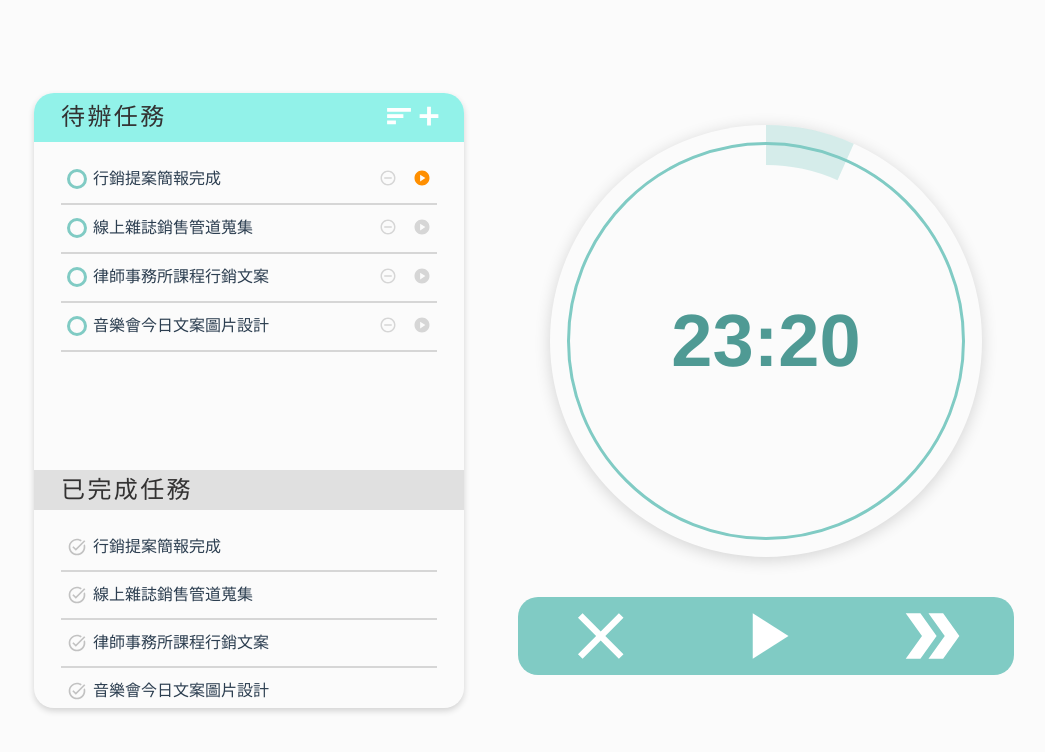
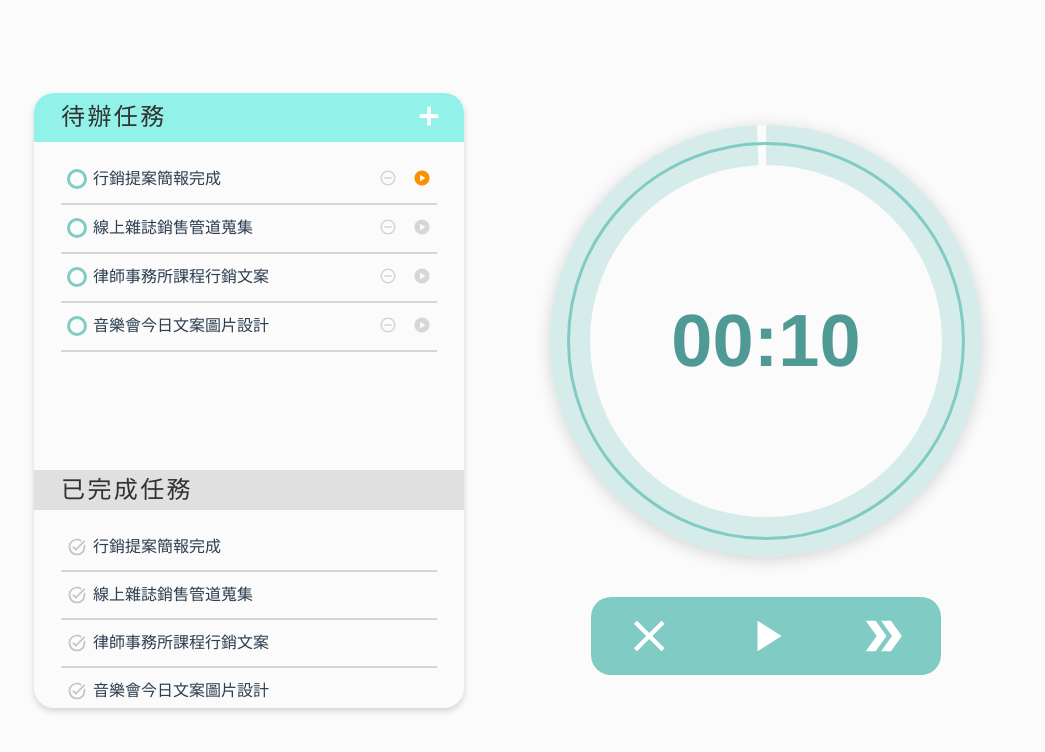
Before and after one commit to JackyYu-tp/pomodoro, a Vue app: page / in a window 1280 px wide. Shown: the top 752 px of the page, without its empty margins (94-1139 px from the left). Built offline with nearby package versions, Linux system fonts and the light colour scheme.

Commit message:
feat: 新增事項、快轉至休息時間、暫停功能

```diff
--- a/src/assets/sass/_color.sass
+++ b/src/assets/sass/_color.sass
@@ -5,9 +5,14 @@ $grey-002: #E0E0E0
 $grey-003: #333232
 $grey-004: #FBFBFB
 $grey-005: #F0F0F0
+$grey-006: #8D8D8D
+$grey-007: #E4E4E4
 
 $cyan-001: #92F2E9
 $cyan-002: #80CBC4
 $cyan-003: #4F9A94
 
 $green-001: #4F9A94
+
+$purple-001: #7E57C2
+$purple-002: #B085F5
--- a/src/components/Mission.vue
+++ b/src/components/Mission.vue
@@ -4,22 +4,31 @@
     .header-wrapper
       p.title 待辦任務
       .function-wrapper
-        icon.icon(v-for="item in functionItems", :name="item", :key="item")
+        icon.icon(
+          v-for="item in functionItems",
+          :name="item",
+          :key="item",
+          @click="handleEmit(item)"
+        )
     ul.list
-      li.list-item(v-for="(item, index) in waitingItems", :key="item.id")
-        .status(:class="item.finished ? 'finished' : 'waiting'")
+      li.list-item(
+        v-for="(item, index) in waitingMissions",
+        :key="item.id",
+        @click="setNowMission(index)"
+      )
+        .status.waiting
         p.label {{ item.label }}
         .item-functions
           icon.icon.remove-icon(name="remove_outline")
           icon.icon(
-            :name="item.isDoing ? 'pause_circle' : 'play_circle'",
-            :class="{ 'now-item': index === 0 }"
+            :name="index === nowMission && isCounting ? 'pause_circle' : 'play_circle'",
+            :class="{ 'now-item': index === nowMission }"
           )
   .finished-mission
     .header-wrapper
       p.title 已完成任務
     ul.list
-      li.list-item(v-for="(item, index) in waitingItems", :key="item.id")
+      li.list-item(v-for="(item, index) in finishedMissions", :key="item.id")
         icon.icon(name="check")
         p.label {{ item.label }}
 </template>
@@ -38,44 +47,26 @@ export default {
   components: {
     Icon
   },
+  props: {
+    waitingMissions: Array,
+    finishedMissions: Array,
+    nowMission: Number,
+    isCounting: Boolean
+  },
   data() {
     return {
-      functionItems: ["sort", "add"],
-      nowMission: null,
-      missions: [
-        {
-          id: 1,
-          finished: false,
-          isDoing: false,
-          label: "行銷提案簡報完成"
-        },
-        {
-          id: 2,
-          finished: false,
-          isDoing: false,
-          label: "線上雜誌銷售管道蒐集"
-        },
-        {
-          id: 3,
-          finished: false,
-          isDoing: false,
-          label: "律師事務所課程行銷文案"
-        },
-        {
-          id: 4,
-          finished: false,
-          isDoing: false,
-          label: "音樂會今日文案圖片設計"
-        }
-      ]
+      functionItems: ["add"]
     }
   },
-  computed: {
-    waitingItems() {
-      return this.missions.filter((item) => !item.false)
+  computed: {},
+  methods: {
+    setNowMission(index) {
+      this.$emit("setNowMission", index)
+    },
+    handleEmit(name) {
+      this.$emit(name)
     }
-  },
-  methods: {}
+  }
 }
 </script>
 <style lang="sass">
@@ -127,6 +118,7 @@ export default {
         display: flex
         align-items: center
         border-bottom: 2px solid $grey-001
+        cursor: pointer
         transition: .3s
         &:hover
           background-color: $grey-005
--- a/src/views/Home.vue
+++ b/src/views/Home.vue
@@ -5,8 +5,17 @@
   //-     Icon.icon(:name="item", @click="setNowItem(item)")
   .content-wrapper
     .panel
-      Mission
-    .timer-panel
+      Mission(
+        :waitingMissions="waitingMissions",
+        :finishedMissions="finishedMissions",
+        :nowMission="nowMission",
+        :isCounting="isCounting",
+        @setNowMission="handleSetNowMission",
+        @add="handleModal(true)"
+      )
+    .timer-panel(
+      :class="{ 'work-theme': totalTime === 1500, 'rest-theme': totalTime === 300 }"
+    )
       .timer
         .border-wrapper
           .time {{ nowRemainTime }}
@@ -15,16 +24,25 @@
               cx="216",
               cy="216",
               r="196",
-              stroke="#80CBC4",
+              :stroke="themeColor",
               stroke-width="40",
               fill="currentColor",
               :style="{ strokeDasharray: `${circleLength} 1230.88` }"
             )
       .controll-panel
-        Icon.icon(name="close")
-        Icon.icon(v-if="!isCounting", name="play", @click="startTimer")
-        Icon.icon(v-else, name="pause", @click="stopTimer")
-        Icon.icon(name="double_arrow")
+        Icon.icon(name="close", @click="handleCancelEvent")
+        Icon.icon(v-if="!isCounting", name="play", @click="handleStartTimer")
+        Icon.icon(v-else, name="pause", @click="handleStopTimer")
+        Icon.icon(name="double_arrow", @click="handleChangeToRest")
+  Modal(v-if="isShowModal")
+    .add-wrapper
+      .title 新增任務
+      .content
+        .mission-name 任務名稱
+        input.name-input(v-model="addMission", type="text")
+        .btn-wrapper
+          .button.cancel(@click="handleCancel") 取消
+          .button.confirm(@click="handleAddEvent") 確認
 </template>
 
 <script>
@@ -41,21 +59,72 @@ export default {
   name: "Home",
   components: {
     Icon,
-    Mission: () => import("@/components/Mission")
+    Mission: () => import("@/components/Mission"),
+    Modal: () => import("@/components/Modal")
   },
   data() {
     return {
       navItem: ["list", "music", "chart"],
       nowItem: "list",
       totalTime: 1500,
-      remainTime: 1400,
+      remainTime: 10,
       timer: null,
-      isCounting: false
+      isCounting: false,
+      nowMission: 0,
+      waitingMissions: [
+        {
+          id: 1,
+          isDoing: false,
+          label: "行銷提案簡報完成"
+        },
+        {
+          id: 2,
+          isDoing: false,
+          label: "線上雜誌銷售管道蒐集"
+        },
+        {
+          id: 3,
+          isDoing: false,
+          label: "律師事務所課程行銷文案"
+        },
+        {
+          id: 4,
+          isDoing: false,
+          label: "音樂會今日文案圖片設計"
+        }
+      ],
+      finishedMissions: [
+        {
+          id: 5,
+          isDoing: false,
+          label: "行銷提案簡報完成"
+        },
+        {
+          id: 6,
+          isDoing: false,
+          label: "線上雜誌銷售管道蒐集"
+        },
+        {
+          id: 7,
+          isDoing: false,
+          label: "律師事務所課程行銷文案"
+        },
+        {
+          id: 8,
+          isDoing: false,
+          label: "音樂會今日文案圖片設計"
+        }
+      ],
+      isShowModal: false,
+      addMission: ""
     }
   },
   computed: {
     circleLength() {
       return (1 - this.remainTime / this.totalTime) * 1230.88
+    },
+    themeColor() {
+      return this.totalTime === 300 ? "#7E57C2" : "#80CBC4"
     },
     nowRemainTime() {
       return (
@@ -67,22 +136,86 @@ export default {
           .toString()
           .padStart(2, "0")
       )
+    },
+    biggestId() {
+      return Math.max(
+        ...this.waitingMissions.concat(this.finishedMissions).map((event) => {
+          return event.id
+        })
+      )
     }
   },
   methods: {
-    setNowItem(name) {
-      this.nowItem = name
+    // setNowItem(name) {
+    //   this.nowItem = name
+    // },
+    handleSetNowMission(index) {
+      if (index === this.nowMission) return
+      this.nowMission = index
+      this.handleStopTimer()
+      this.totalTime = 1500
+      this.remainTime = 1500
     },
-    startTimer() {
+    handleStartTimer() {
       this.isCounting = true
       this.timer = setInterval(() => {
-        this.remainTime--
+        if (this.remainTime !== 0) {
+          this.remainTime--
+        } else {
+          this.handleStopTimer()
+          if (this.totalTime === 300) {
+            this.handleEventFinish()
+          }
+          this.handleSetRestTime()
+        }
       }, 1000)
     },
-    stopTimer() {
+    handleChangeToRest() {
+      if (this.totalTime === 300) return
+      this.handleStopTimer()
+      this.handleSetRestTime()
+    },
+    handleCancelEvent() {
+      this.handleStopTimer()
+      this.handleEventFinish()
+      this.totalTime = 1500
+      this.remainTime = 1500
+    },
+    handleStopTimer() {
       this.isCounting = false
       clearInterval(this.timer)
       this.timer = null
+    },
+    handleEventFinish() {
+      let item = this.waitingMissions.splice(this.nowMission, 1)
+      this.finishedMissions = [...this.finishedMissions, ...item]
+    },
+    handleSetRestTime() {
+      if (this.totalTime === 1500) {
+        this.totalTime = 300
+        this.remainTime = 300
+      } else {
+        this.totalTime = 1500
+        this.remainTime = 1500
+      }
+    },
+    handleModal(status) {
+      this.isShowModal = status
+    },
+    handleCancel() {
+      this.handleModal(false)
+      this.addMission = ""
+    },
+    handleAddEvent() {
+      this.waitingMissions = [
+        ...this.waitingMissions,
+        {
+          id: this.biggestId + 1,
+          isDoing: false,
+          label: this.addMission
+        }
+      ]
+      this.handleCancel()
     }
   }
 }
@@ -125,6 +258,7 @@ export default {
       display: flex
       flex-direction: column
       align-items: center
+      transition: .3s
       .timer
         width: 432px
         height: 432px
@@ -137,10 +271,8 @@ export default {
         .border-wrapper
           width: 392px
           height: 392px
-          border: 3px solid $primary
           border-radius: 50%
           .time
-            color: $green-001
             font-size: 74px
             font-weight: bold
             line-height: 392px
@@ -153,16 +285,81 @@ export default {
             transform: rotate(-90deg)
             transition: .3s
       .controll-panel
-        max-width: 85%
+        max-width: 60%
         margin-top: 40px
         height: 78px
         display: flex
-        background-color: $primary
+        justify-content: space-around
+        align-items: center
         color: #fff
         border-radius: 20px
         .icon
+          width: 15%
           cursor: pointer
           transition: .3s
           &:hover
             transform: scale(1.1)
+    .work-theme
+      .timer
+        .border-wrapper
+          border: 3px solid $primary
+          .time
+            color: $green-001
+      .controll-panel
+        background-color: $primary
+    .rest-theme
+      .timer
+        .border-wrapper
+          border: 3px solid $purple-001
+          .time
+            color: $purple-001
+      .controll-panel
+        background-color: $purple-002
+  .add-wrapper
+    width: 30vw
+    border-radius: 20px
+    overflow: hidden
+    text-align: left
+    background-color: #fff
+    .title
+      padding: 8px 27px
+      font-size: 1.5rem
+      color: $grey-003
+      letter-spacing: 2.4px
+      line-height: 36px
+      background-color: $cyan-001
+    .content
+      padding: 20px 30px
+    .mission-name
+      color: $grey-006
+      font-size: 1rem
+      letter-spacing: 1.6px
+    .name-input
+      width: 100%
+      margin-top: 6px
+      border: none
+      border-bottom: 2px solid $grey-001
+      font-size: 18px
+      color: $grey-003
+      transition: .3s
+      &:focus-visible
+        outline: none
+    .btn-wrapper
+      margin-top: 30px
+      display: flex
+      justify-content: flex-end
+      align-items: center
+      .button
+        padding: 8px 36px
+        border-radius: 20px
+        color: $grey-003
+        display: flex
+        align-items: center
+        justify-content: center
+        cursor: pointer
+        &.cancel
+          background-color: $grey-007
+          margin-right: 10px
+        &.confirm
+          background-color: $cyan-001
 </style>
```
